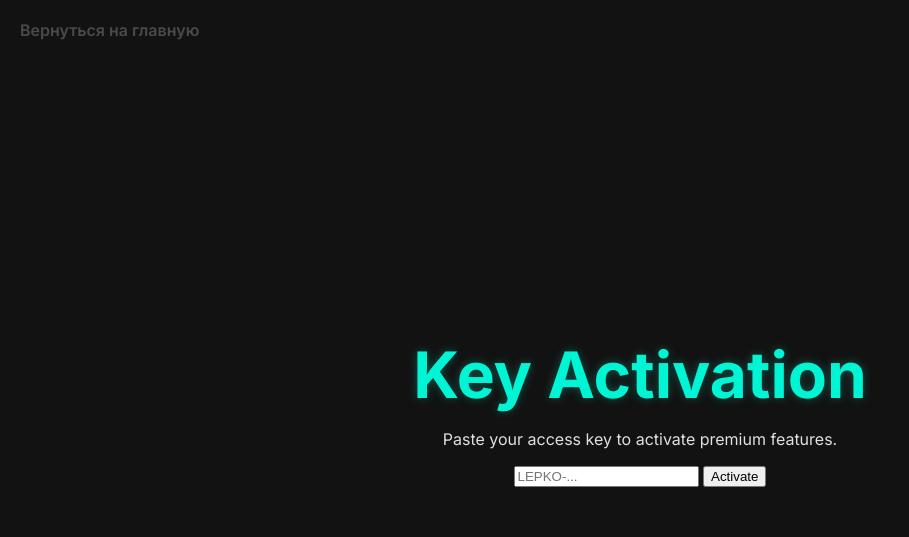
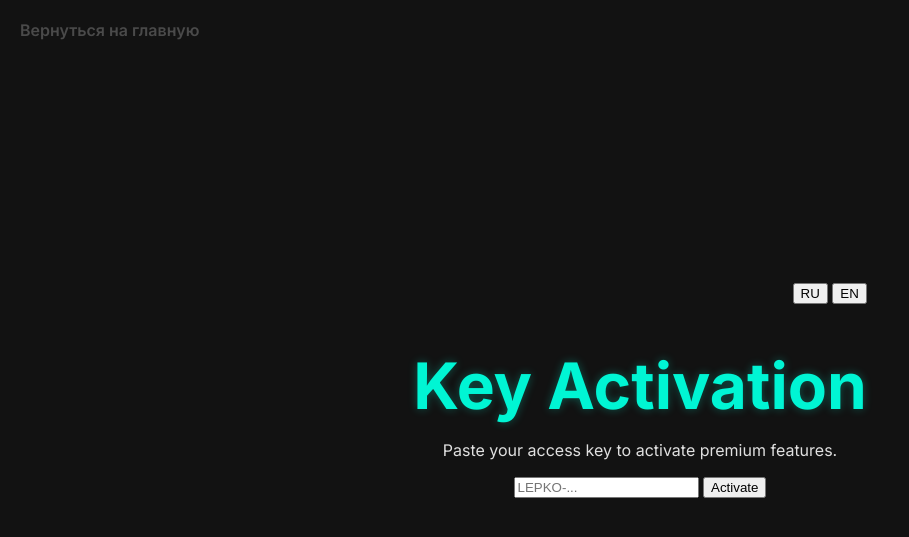
Before and after one commit to Vladyslav154/lemma-project, a Python web app: template templates/activate.html in a window 1280 px wide. Shown: the top 537 px of the page, without its empty margins (0-909 px from the left). Run offline with Jinja, Linux system fonts and the light colour scheme; the template is opened without the code that fills it, so the values that code supplies are empty.

Commit message:
Update activate.html

```diff
--- a/templates/activate.html
+++ b/templates/activate.html
@@ -8,10 +8,14 @@
 </head>
 <body>
     <div class="container">
+        <div class="lang-switcher" style="text-align: right; margin-bottom: 10px;">
+            <button onclick="setLanguage('ru')">RU</button>
+            <button onclick="setLanguage('en')">EN</button>
+        </div>
         <h1 data-i18n-key="activate_page_title">Активация ключа</h1>
         <p data-i18n-key="activate_page_subtitle">Вставьте ваш ключ доступа для активации премиум-функций.</p>
         <form id="activation-form">
-            <input type="text" id="key-input" placeholder="LEPKO-..." autocomplete="off"/>
+            <input type="text" id="key-input" placeholder="LEPKO-..."/>
             <button type="submit" data-i18n-key="activate_button">Активировать</button>
         </form>
         <div id="activation-status" style="margin-top: 20px;"></div>
```
